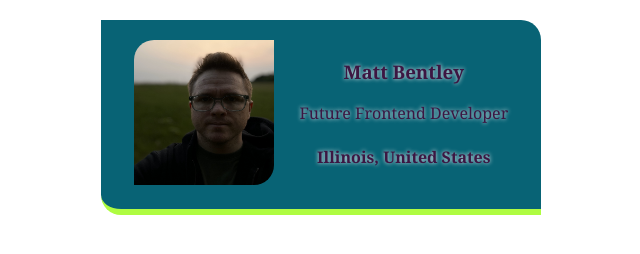
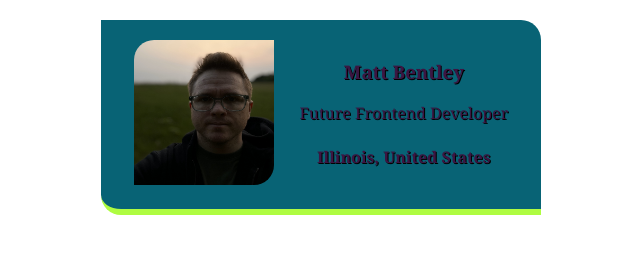
Before and after one commit to Jant-Cantley/business-card, a website built with Vite: page index.html in a window 1280 px wide. Shown: the whole page, without its empty margins (319-959 px from the left). Built offline with nearby package versions, Linux system fonts and the light colour scheme.

Commit message:
Update styles.css

```diff
--- a/styles.css
+++ b/styles.css
@@ -16,7 +16,7 @@ body {
     display: flex;
     justify-content: space-around;
     text-align: center;
-    text-shadow: 0px 0px 4px whitesmoke;
+    text-shadow: 1px 1px 0px black;
     border-radius: 0 20px;
     background: #086375;
     color: #3c1642;
```
